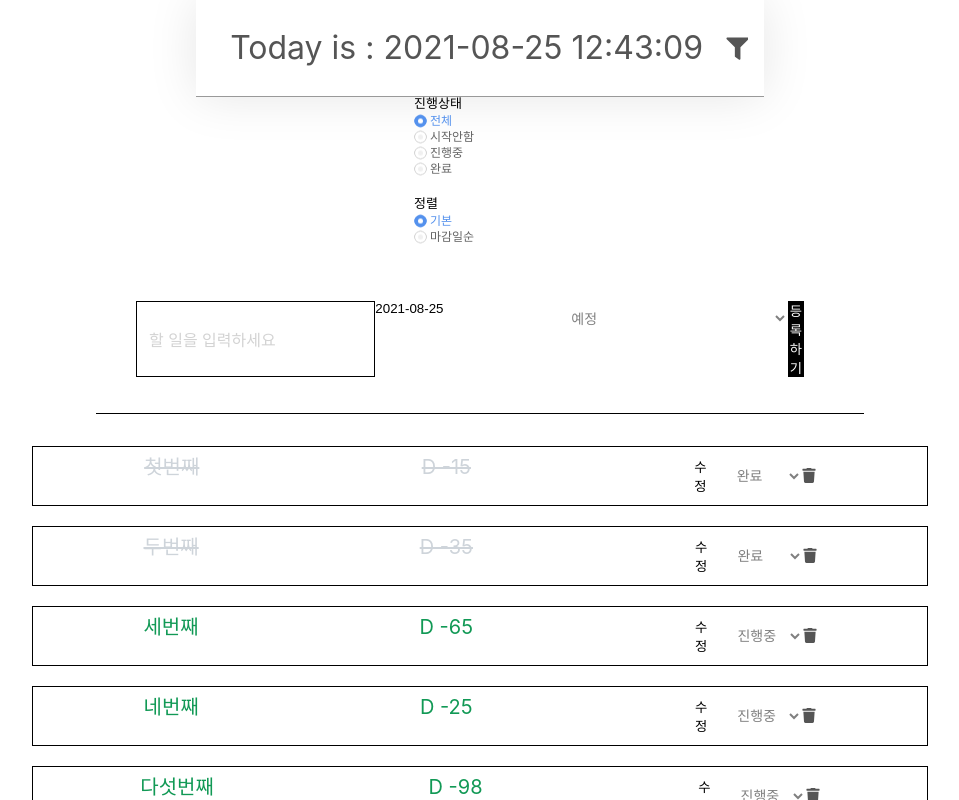
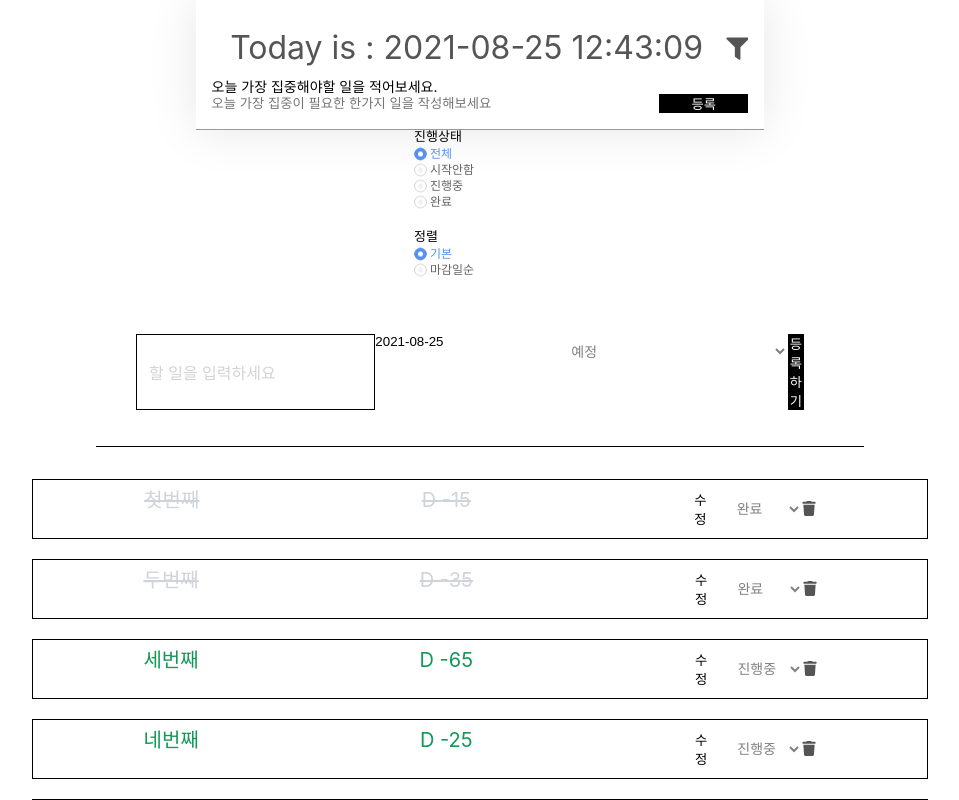
Before and after one commit to ONE-TED/5_moduCompany_team1, a React (Create React App) app: page / in a window 1280 px wide. Shown: the top 800 px of the page, without its empty margins (160-1119 px from the left). Built offline with nearby package versions, Linux system fonts and the light colour scheme.

Commit message:
[#45] Feat : Focus Todo 기능 추가

```diff
--- a/src/Components/Header/Header.tsx
+++ b/src/Components/Header/Header.tsx
@@ -1,10 +1,27 @@
-import React from 'react';
+import React, { useState, useEffect } from 'react';
 import styled from 'styled-components';
 
 import { TodoDate } from 'utils/todoDate';
 import { ReactComponent as filterIcon } from 'Assets/icons/filter.svg';
 
 const Header: React.FC = () => {
+  const [focusTodo, setFocusTodo] = useState<boolean>(false);
+  const [focusValue, setFocusValue] = useState<string>('');
+
+  useEffect(() => {
+    loadFocusTodo();
+  }, [focusTodo]);
+
+  const loadFocusTodo = () => {
+    const focusTodo = localStorage.getItem('focus');
+
+    if (focusTodo === null) {
+      setFocusTodo(false);
+    } else {
+      setFocusTodo(true);
+    }
+  };
+
   const getTodayDate = () => {
     const today = new TodoDate();
     return today.getToday();
@@ -14,13 +31,76 @@ const Header: React.FC = () => {
     //sidedrawer 토글 로직
   };
 
+  const handleFocusTodo = (e: React.ChangeEvent<HTMLInputElement>) => {
+    setFocusValue(e.target.value);
+  };
+
+  const handleSubmitFocus = (e: React.FormEvent<HTMLFormElement>) => {
+    e.preventDefault();
+
+    localStorage.setItem('focus', focusValue);
+    setFocusTodo(true);
+  };
+
+  const handleModifyFocusTodo = () => {
+    localStorage.removeItem('focus');
+    setFocusValue('');
+    setFocusTodo(false);
+  };
+
   return (
     <>
       <HeaderLayout>
-        <HeaderTitleLayout>{`Today is : ${getTodayDate()}`}</HeaderTitleLayout>
-        <FilterIconLayout>
-          <FilterIcon onClick={handleOnClick} />
-        </FilterIconLayout>
+        <div className="time" style={{ display: 'flex' }}>
+          <HeaderTitleLayout>{`Today is : ${getTodayDate()}`}</HeaderTitleLayout>
+          <FilterIconLayout>
+            <FilterIcon onClick={handleOnClick} />
+          </FilterIconLayout>
+        </div>
+        <div>
+          {focusTodo ? (
+            <>
+              <div className="focusValueWrap" style={{ display: 'flex' }}>
+                <h3>{focusValue}</h3>
+                <button
+                  style={{
+                    background: 'black',
+                    color: 'white',
+                    cursor: 'pointer',
+                    width: '20%',
+                  }}
+                  onClick={handleModifyFocusTodo}
+                >
+                  수정
+                </button>
+              </div>
+            </>
+          ) : (
+            <>
+              <form className="inputForm" onSubmit={handleSubmitFocus}>
+                <h2>오늘 가장 집중해야할 일을 적어보세요.</h2>
+                <div className="inputWrap" style={{ display: 'flex' }}>
+                  <input
+                    placeholder="오늘 가장 집중이 필요한 한가지 일을 작성해보세요"
+                    value={focusValue}
+                    onChange={handleFocusTodo}
+                    style={{ width: '100%' }}
+                  />
+                  <button
+                    style={{
+                      background: 'black',
+                      color: 'white',
+                      cursor: 'pointer',
+                      width: '20%',
+                    }}
+                  >
+                    등록
+                  </button>
+                </div>
+              </form>
+            </>
+          )}
+        </div>
       </HeaderLayout>
     </>
   );
@@ -28,7 +108,7 @@ const Header: React.FC = () => {
 
 const HeaderLayout = styled.div`
   position: sticky;
-  display: flex;
+  display: inline-block;
   justify-content: center;
 
   padding: 1rem;
```
